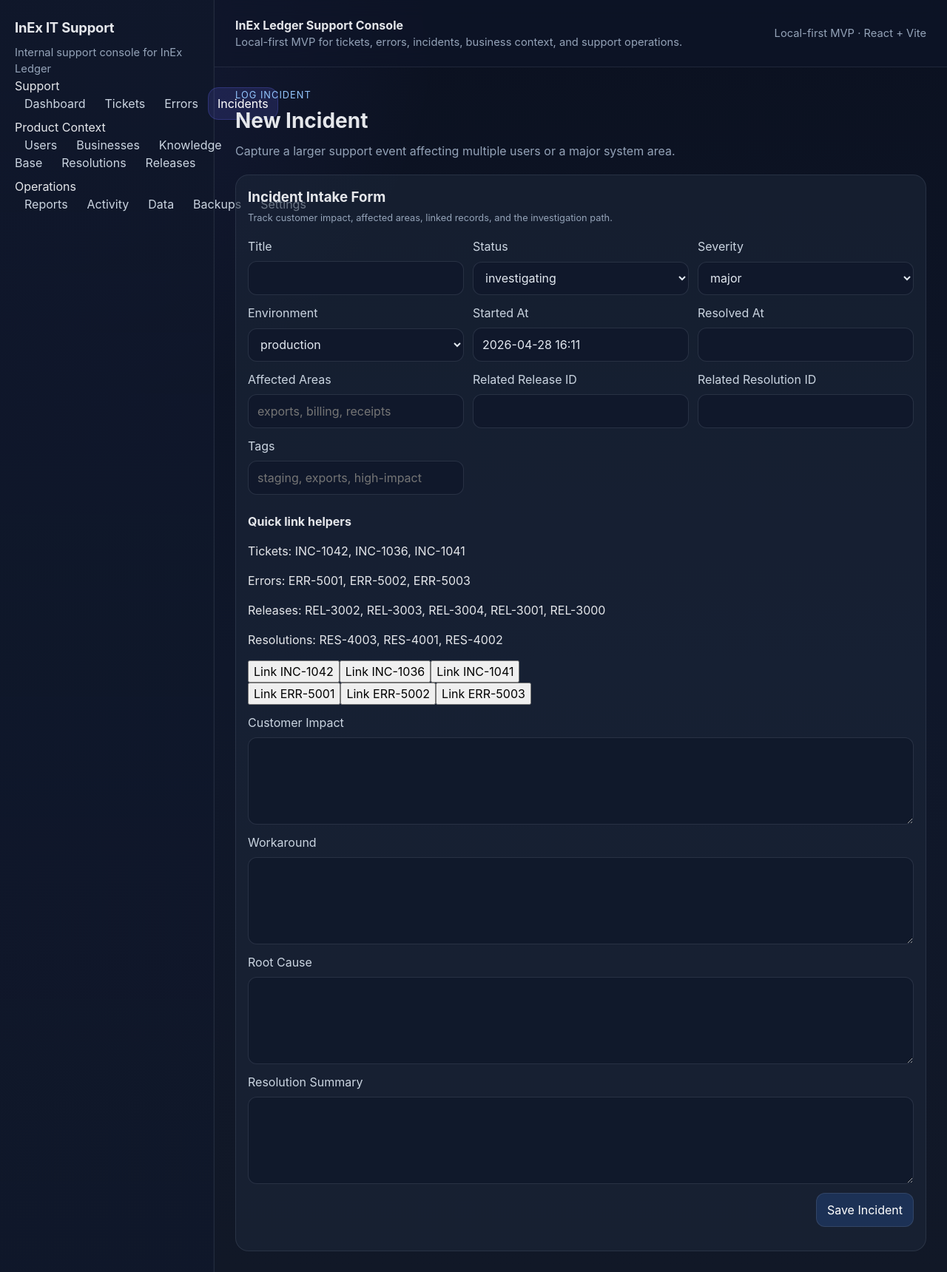
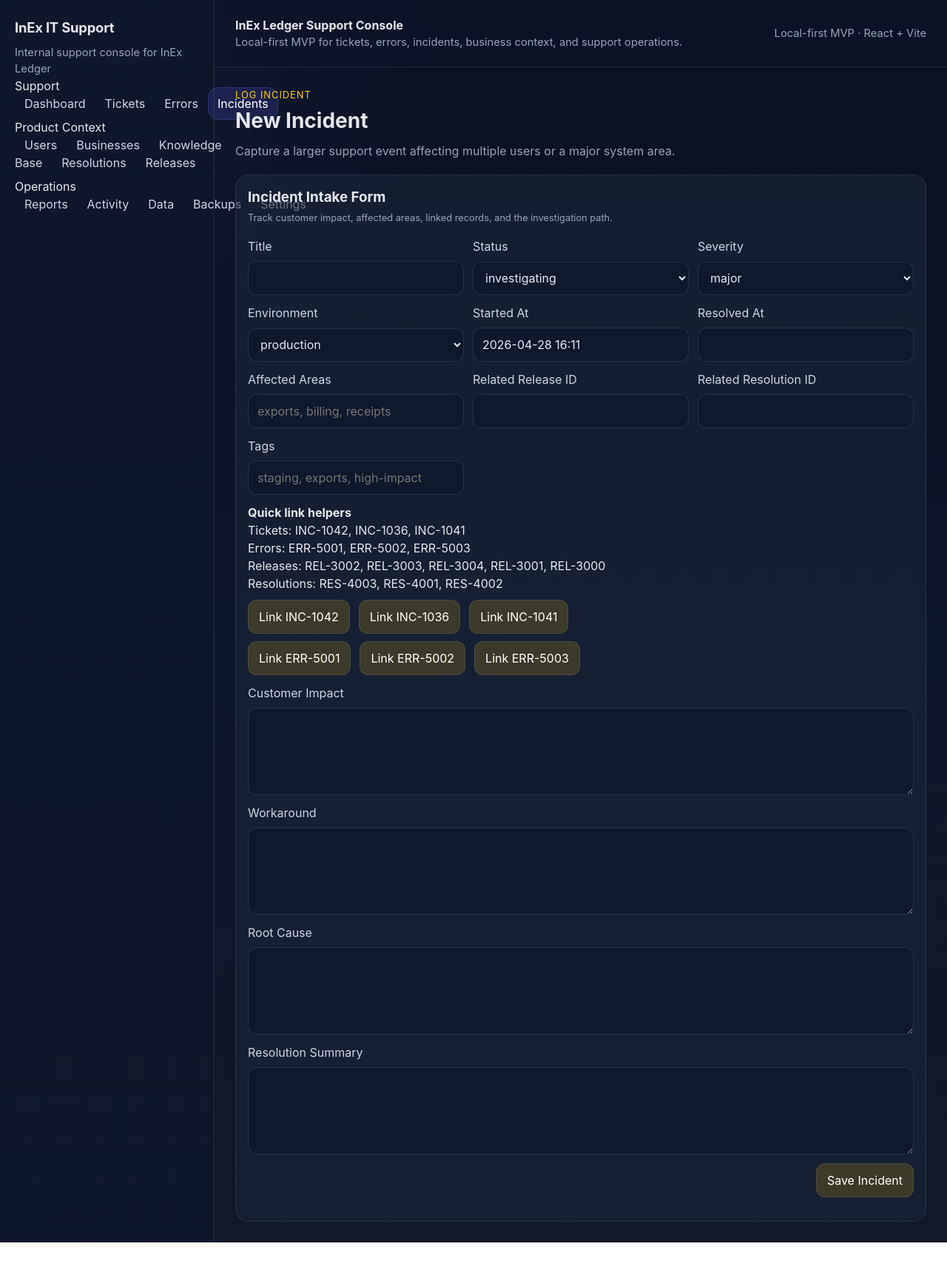
Before and after one commit to Emanuel628/InEx-IT-Support, a React (Vite) app: page /incidents/new in a window 1280 px wide. Shown: the whole page at 74% size. After the commit the page ends 1680 px from the top, so only its background shows below. Built offline with nearby package versions, Linux system fonts and the light colour scheme.

Commit message:
Use incident-specific styling on incident create page

```diff
--- a/src/pages/incidents/CreateIncidentPage.tsx
+++ b/src/pages/incidents/CreateIncidentPage.tsx
@@ -7,7 +7,7 @@ import { getResolutions } from '@/features/resolutions/lib/resolutionStore';
 import { getTickets } from '@/features/tickets/lib/ticketStore';
 import { INCIDENT_SEVERITIES, INCIDENT_STATUSES } from '@/constants/workflow';
 import type { CreateIncidentInput, IncidentEnvironment, IncidentSeverity, IncidentStatus } from '@/types/incidents';
-import '@/features/tickets/styles/tickets.css';
+import '@/features/incidents/styles/incidents.css';
 
 const initialForm: CreateIncidentInput = {
   title: '',
@@ -59,23 +59,23 @@ export function CreateIncidentPage() {
   }
 
   return (
-    <section className="ticket-workspace-page">
-      <div className="ticket-page-header">
+    <section className="incident-workspace-page">
+      <div className="incident-page-header">
         <div>
-          <span className="ticket-page-eyebrow">Log Incident</span>
+          <span className="incident-page-eyebrow">Log Incident</span>
           <h2>New Incident</h2>
           <p>Capture a larger support event affecting multiple users or a major system area.</p>
         </div>
       </div>
 
-      <section className="ticket-detail-panel">
-        <div className="ticket-section-header">
+      <section className="incident-panel">
+        <div className="incident-section-header">
           <h3>Incident Intake Form</h3>
           <span>Track customer impact, affected areas, linked records, and the investigation path.</span>
         </div>
 
-        <form className="ticket-form-layout" onSubmit={handleSubmit}>
-          <div className="ticket-form-grid">
+        <form className="incident-form-layout" onSubmit={handleSubmit}>
+          <div className="incident-form-grid">
             <label>
               Title
               <input value={form.title} onChange={(event) => setForm((current) => ({ ...current, title: event.target.value }))} required />
@@ -127,7 +127,7 @@ export function CreateIncidentPage() {
             </label>
           </div>
 
-          <div className="ticket-detail-stack">
+          <div className="incident-detail-stack">
             <div>
               <strong>Quick link helpers</strong>
               <p>Tickets: {tickets.map((ticket) => ticket.id).join(', ') || '—'}</p>
@@ -135,14 +135,14 @@ export function CreateIncidentPage() {
               <p>Releases: {releases.map((release) => release.id).join(', ') || '—'}</p>
               <p>Resolutions: {resolutions.map((resolution) => resolution.id).join(', ') || '—'}</p>
             </div>
-            <div className="ticket-inline-actions">
+            <div className="incident-inline-actions">
               {tickets.map((ticket) => (
                 <button key={ticket.id} type="button" onClick={() => toggleId('relatedTicketIds', ticket.id)}>
                   {form.relatedTicketIds.includes(ticket.id) ? `Unlink ${ticket.id}` : `Link ${ticket.id}`}
                 </button>
               ))}
             </div>
-            <div className="ticket-inline-actions">
+            <div className="incident-inline-actions">
               {errors.map((error) => (
                 <button key={error.id} type="button" onClick={() => toggleId('relatedErrorIds', error.id)}>
                   {form.relatedErrorIds.includes(error.id) ? `Unlink ${error.id}` : `Link ${error.id}`}
@@ -168,7 +168,7 @@ export function CreateIncidentPage() {
             <textarea rows={4} value={form.resolutionSummary} onChange={(event) => setForm((current) => ({ ...current, resolutionSummary: event.target.value }))} />
           </label>
 
-          <div className="ticket-form-actions">
+          <div className="incident-form-actions">
             <button type="submit">Save Incident</button>
           </div>
         </form>
```
